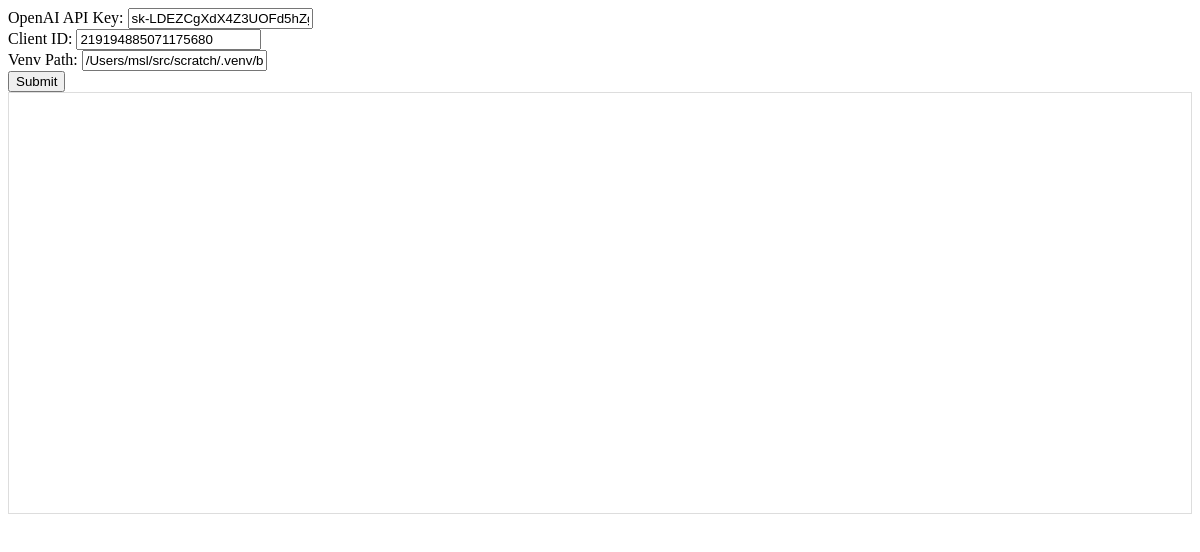
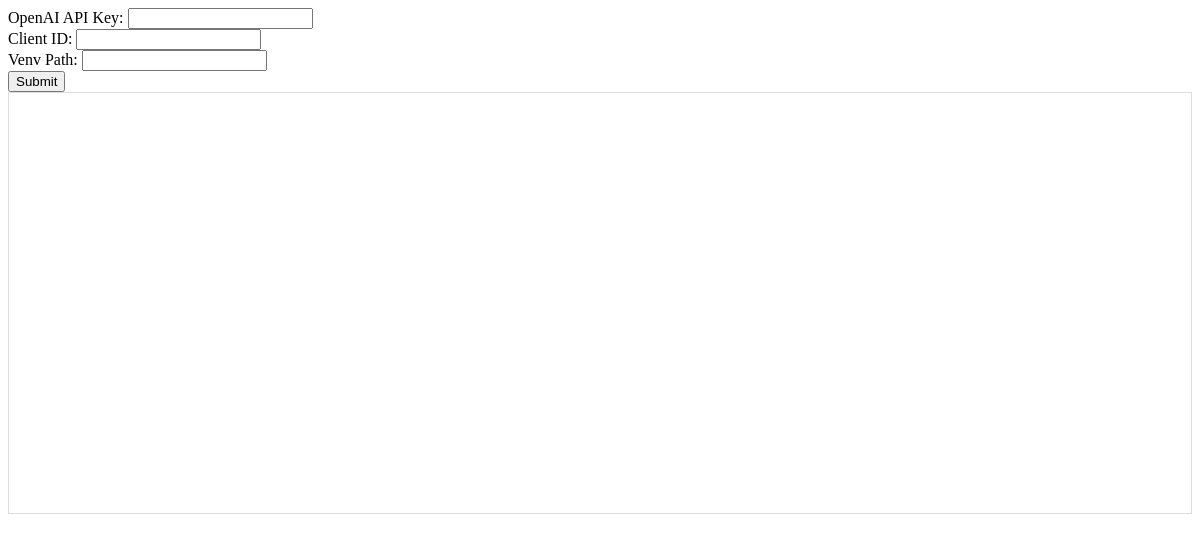
Before and after one commit to mloef/unpaid-intern-client, an Electron app: page index.html in a window 1200 px wide. Drawn offline with Linux system fonts and the light colour scheme; no server answers.

Commit message:
save and load entered values, remove defaults

```diff
--- a/index.html
+++ b/index.html
@@ -16,15 +16,15 @@
 <body>
     <div>
         <label for="apiKey">OpenAI API Key:</label>
-        <input type="text" id="apiKey" value="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">
+        <input type="text" id="apiKey">
     </div>
     <div>
         <label for="clientId">Client ID:</label>
-        <input type="text" id="clientId" value="219194885071175680">
+        <input type="text" id="clientId">
     </div>
     <div>
         <label for="venvPath">Venv Path:</label>
-        <input type="text" id="venvPath" value="/Users/msl/src/scratch/.venv/bin/python">
+        <input type="text" id="venvPath">
     </div>
     <button id="submit">Submit</button>
     <div id="chat"></div>
--- a/renderer.js
+++ b/renderer.js
@@ -3,6 +3,14 @@ const apiKeyInput = document.getElementById('apiKey');
 const clientIdInput = document.getElementById('clientId');
 const venvPathInput = document.getElementById('venvPath');
 const submitButton = document.getElementById('submit');
+
+
+// Load default values from the JSON file and set them in the input fields
+function loadDefaults() {
+    apiKeyInput.value = localStorage.getItem('OPENAI_API_KEY') || '';
+    clientIdInput.value = localStorage.getItem('CLIENT_ID') || '';
+    venvPathInput.value = localStorage.getItem('VENV_PATH') || '';
+}
 
 submitButton.addEventListener('click', () => {
     const params = {
@@ -10,6 +18,12 @@ submitButton.addEventListener('click', () => {
         CLIENT_ID: clientIdInput.value,
         VENV_PATH: venvPathInput.value
     };
+
+    // Save entered values to localStorage
+    localStorage.setItem('OPENAI_API_KEY', params.OPENAI_API_KEY);
+    localStorage.setItem('CLIENT_ID', params.CLIENT_ID);
+    localStorage.setItem('VENV_PATH', params.VENV_PATH);
+
 
     // Send the parameters to the main process
     window.electronAPI.send('submit-params', params);
@@ -40,3 +54,6 @@ window.electronAPI.receive('ws-error', (error) => {
 window.electronAPI.receive('ws-close', (data) => {
     chatDiv.innerHTML += 'WebSocket closed with code:' + data.code + ' and reason:' + data.reason;
 });
+
+// Call the loadDefaults function when the page is loaded
+window.onload = loadDefaults;
```
